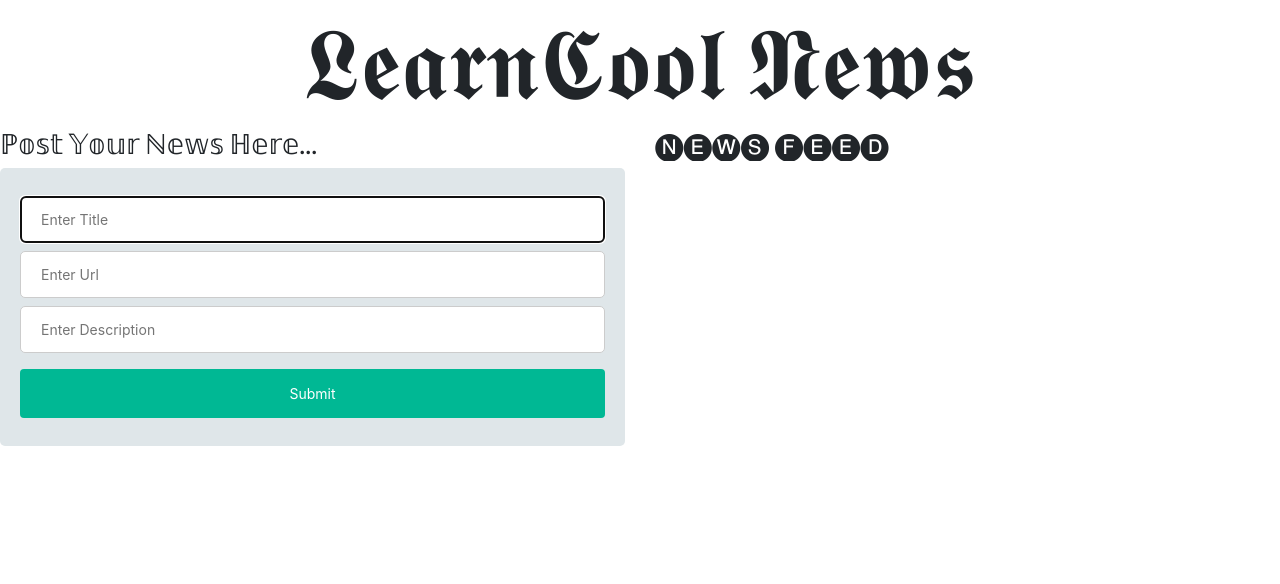
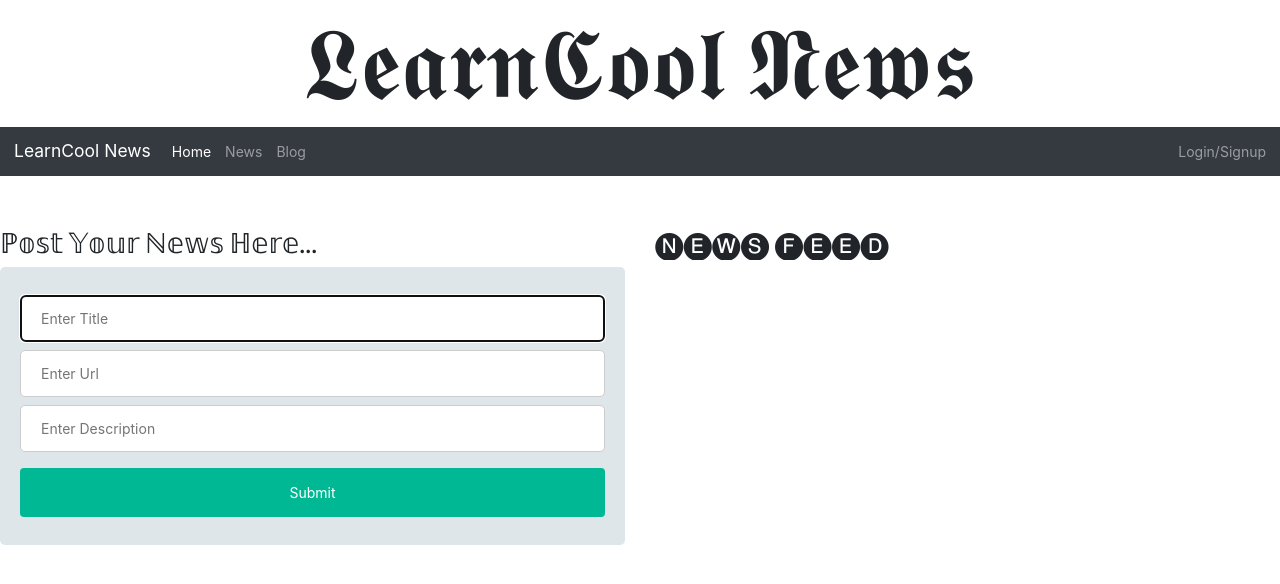
Before and after one commit to vivekcoder123/react-news-app, a React (Create React App) app: page / in a window 1280 px wide. Shown: the top 584 px of the page. Built offline with nearby package versions, Linux system fonts and the light colour scheme.

Commit message:
UI changes

```diff
--- a/src/App.js
+++ b/src/App.js
@@ -211,7 +211,33 @@ class App extends Component {
     return (
       <div className="App">
         <h2 style={{textAlign:"center",fontSize:"100px"}}>{this.state.Title}</h2>
-        <div className="row">
+        <header>
+        <nav class="navbar navbar-expand-lg navbar-dark bg-dark">
+            <a class="navbar-brand" href="#">LearnCool News</a>
+            <button class="navbar-toggler" type="button" data-toggle="collapse" data-target="#navbarText" aria-controls="navbarText" aria-expanded="false" aria-label="Toggle navigation">
+              <span class="navbar-toggler-icon"></span>
+            </button>
+            <div class="collapse navbar-collapse" id="navbarText">
+              <ul class="navbar-nav mr-auto">
+                <li class="nav-item active">
+                  <a class="nav-link" href="#">Home <span class="sr-only">(current)</span></a>
+                </li>
+                <li class="nav-item">
+                  <a class="nav-link" href="#">News</a>
+                </li>
+                <li class="nav-item">
+                  <a class="nav-link" href="#">Blog</a>
+                </li>
+              </ul>
+              <span class="navbar-text">
+                Login/Signup
+              </span>
+            </div>
+          </nav>
+        </header>
+
+        <div className="row" style={{marginTop:"50px"}}>
+
         <div className="col-md-6">
         <h2>ℙ𝕠𝕤𝕥 𝕐𝕠𝕦𝕣 ℕ𝕖𝕨𝕤 ℍ𝕖𝕣𝕖...</h2>
         <form ref="myForm" className="myForm">
@@ -225,12 +251,16 @@ class App extends Component {
           <button onClick={(e)=>this.fSubmit(e)} className="myButton">Submit </button>
         </form>
         </div>
+
+
         <div className="col-md-6">
         <pre>
+
           <h2>🅝🅔🅦🅢 🅕🅔🅔🅓</h2>
           {datas.map((data, i) =>
             <li key={i} style={{marginBottom:"50px" }}className="myList">
               <div className="ui card" style={{width:'100%'}}>
+
               <div className="content">
                 <div className="right floated meta">14h</div>
                 <img className="ui avatar image" src="https://pbs.twimg.com/profile_images/906789498192670720/baYXi9SA_400x400.jpg" alt="" />
@@ -264,6 +294,7 @@ class App extends Component {
         </pre>
         </div>
 
+
         </div>
 
 
```
